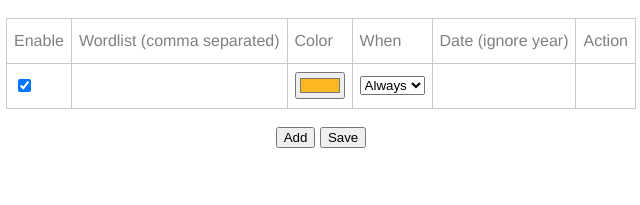
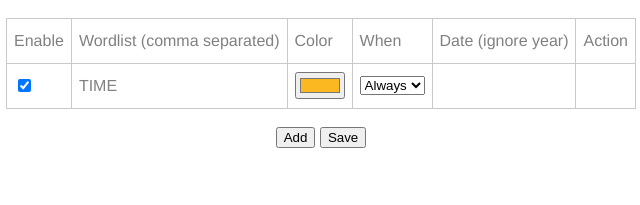
Before and after one commit to floriansto/wordclock, a plain HTML site: page data/index.html in a window 1280 px wide. Shown: the part 643-848 px from the top of the page, 319-959 px from the left. Drawn offline with nearby package versions, Linux system fonts and the light colour scheme; a script that the page names is missing.

Commit message:
Fix time wordlist

```diff
--- a/data/index.html
+++ b/data/index.html
@@ -94,7 +94,7 @@
       </tr>
       <tr class="word_tr">
         <td class="word_td"><input type="checkbox" checked></td>
-        <td class="word_td"><span type="text" value="TIME"></span></td>
+        <td class="word_td">TIME</td>
         <td class="word_td"><input type="color" value="#FCB821"></td>
         <td class="word_td"><select name="When"><option value="always">Always</option></select></td>
         <td class="word_td"></td>
```
